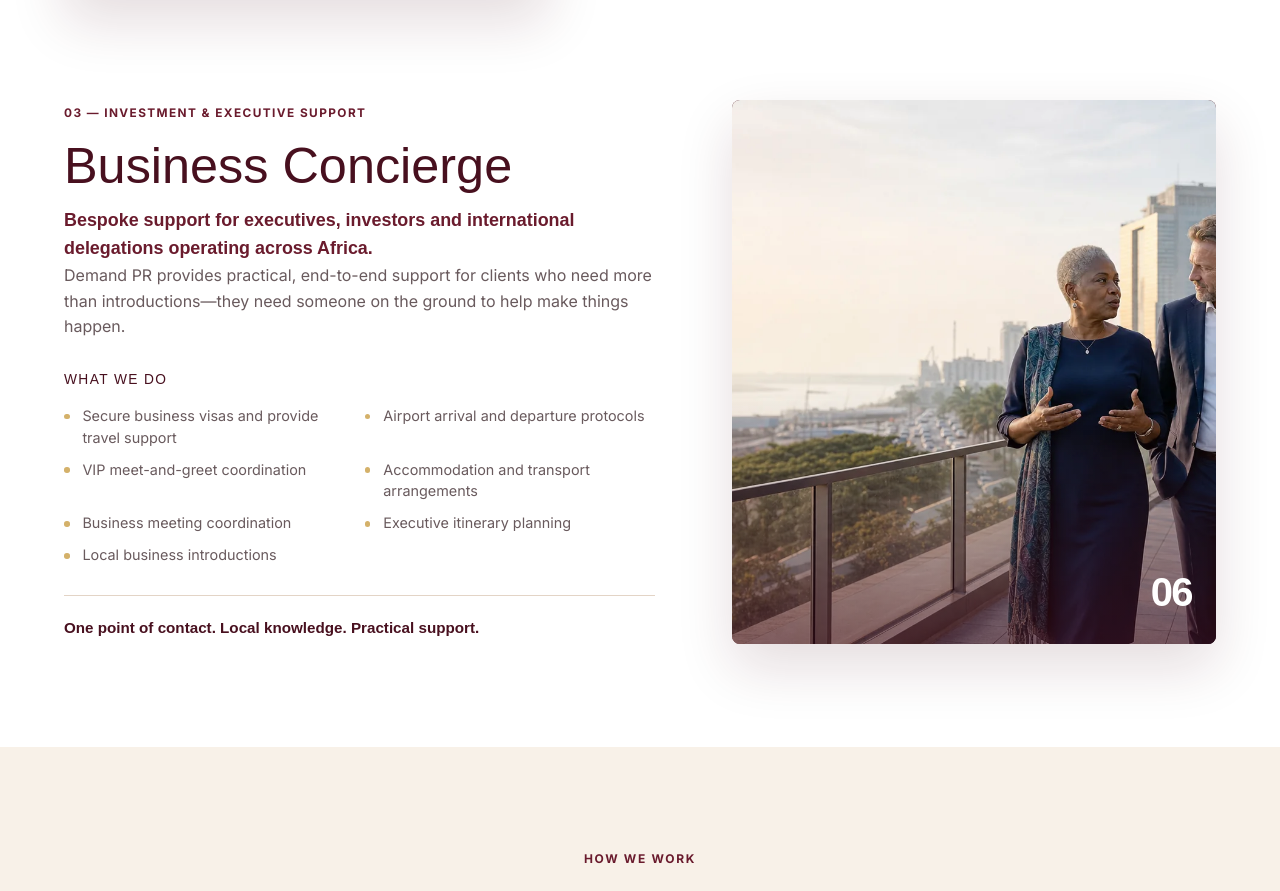
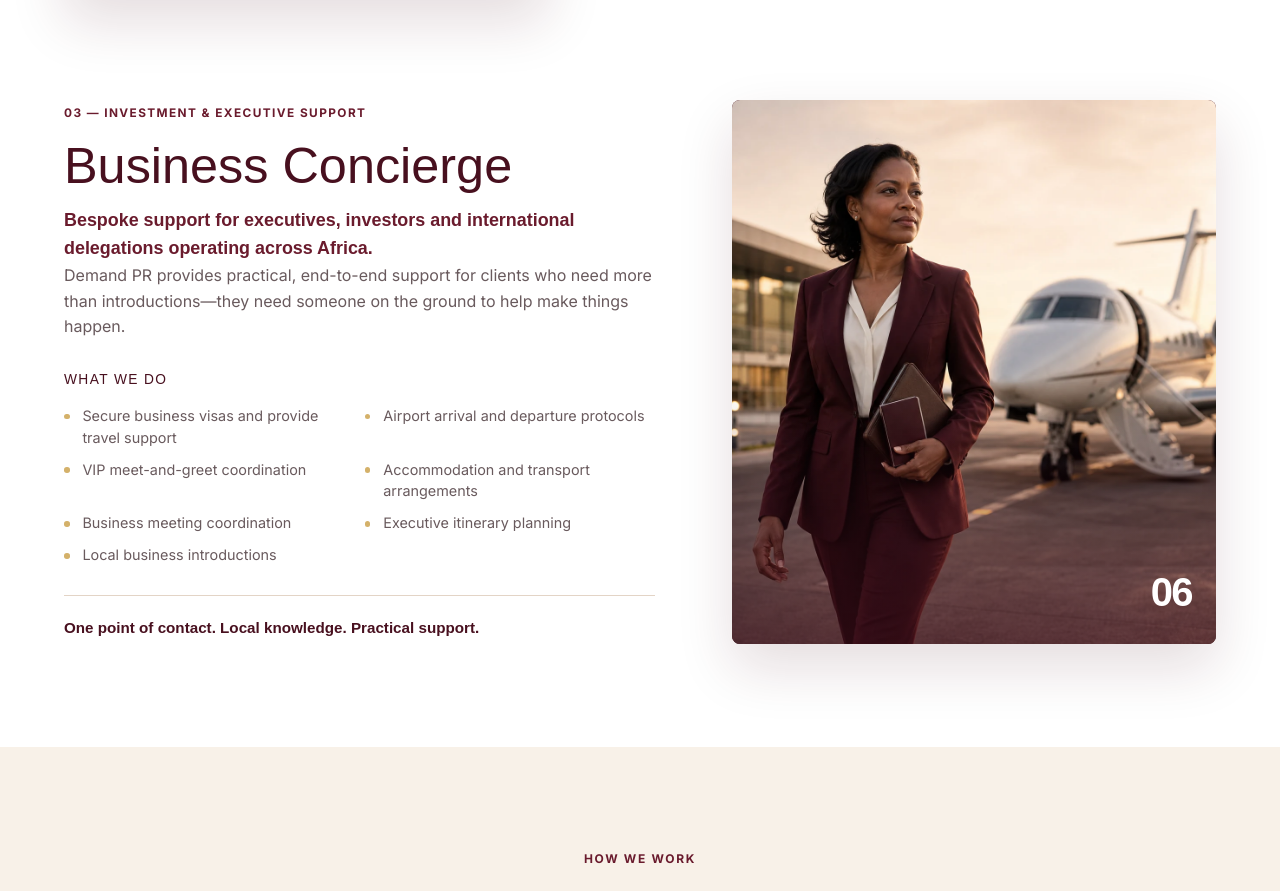
Before and after one commit to Rexdomine/DemandPR, a Next.js app: page /services in a window 1280 px wide. Shown: the part 4509-5400 px from the top of the page. Built offline with nearby package versions, Linux system fonts and the light colour scheme; no server answers; a web font is replaced by a local one.

Commit message:
feat(services): refine business concierge imagery

```diff
--- a/src/app/services/page.tsx
+++ b/src/app/services/page.tsx
@@ -95,7 +95,7 @@ function ServiceAreaImage({
   }
   return (
     <Image
-      src="/images/market-entry/market-entry-guided-arrival.webp"
+      src="/images/services/business-concierge-executive-arrival.webp"
       {...sharedProps}
     />
   );
--- a/src/content/site.ts
+++ b/src/content/site.ts
@@ -201,8 +201,8 @@ export const serviceAreas = [
       "Local business introductions",
     ],
     closing: "One point of contact. Local knowledge. Practical support.",
-    image: "/images/market-entry/market-entry-guided-arrival.webp",
-    alt: "Executive receiving coordinated arrival support for an African business visit",
+    image: "/images/services/business-concierge-executive-arrival.webp",
+    alt: "International business traveller carrying travel documents beside a private aircraft",
   },
 ] as const;
 
```
Also changed, not shown: public/images/services/business-concierge-executive-arrival.webp (added), 1 other file (tests, documents, lock files or other folders).
